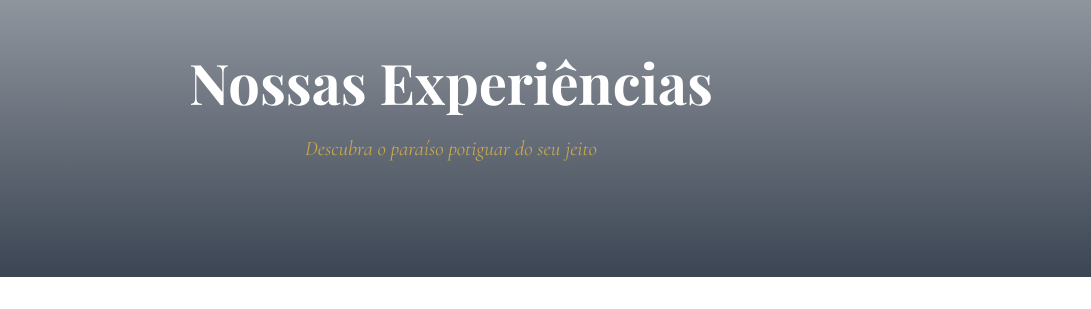
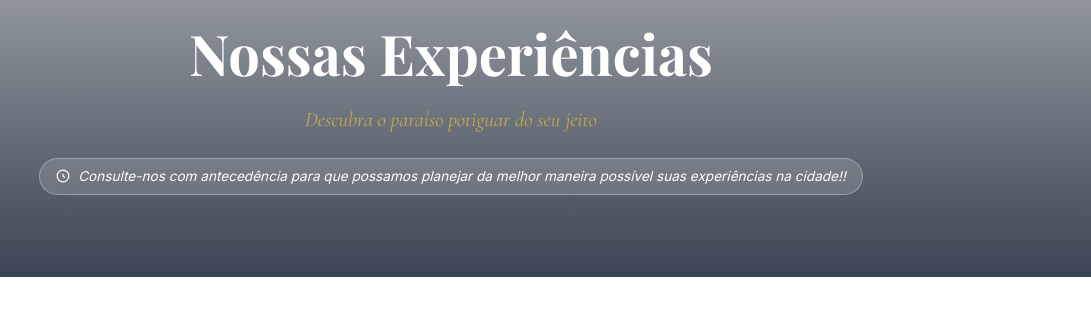
Before and after one commit to olvixai/natal-experience, a plain HTML site: page experiencias.html in a window 1280 px wide. Shown: the part 123-432 px from the top of the page, 189-1280 px from the left. Drawn offline with nearby package versions, Linux system fonts and the light colour scheme; a web font is replaced by a local one.

Commit message:
Deploy update

```diff
--- a/experiencias.html
+++ b/experiencias.html
@@ -41,6 +41,10 @@
     <div class="page-hero__content">
       <h1 class="page-hero__title">Nossas Experiências</h1>
       <p class="page-hero__subtitle">Descubra o paraíso potiguar do seu jeito</p>
+      <div style="margin-top: 20px; display: inline-flex; align-items: center; gap: 8px; padding: 6px 16px; background: rgba(255,255,255,0.15); backdrop-filter: blur(5px); border: 1px solid rgba(255,255,255,0.3); border-radius: 30px; font-size: 0.85rem; color: white;">
+        <svg width="14" height="14" viewBox="0 0 24 24" fill="none" stroke="currentColor" stroke-width="2"><circle cx="12" cy="12" r="10"></circle><path d="M12 8v4l3 3"></path></svg>
+        <em>Consulte-nos com antecedência para que possamos planejar da melhor maneira possível suas experiências na cidade!!</em>
+      </div>
     </div>
   </section>
 
```
Also changed, not shown: index.html (+4 -0 lines), vercel.json (added), 1 other file.
